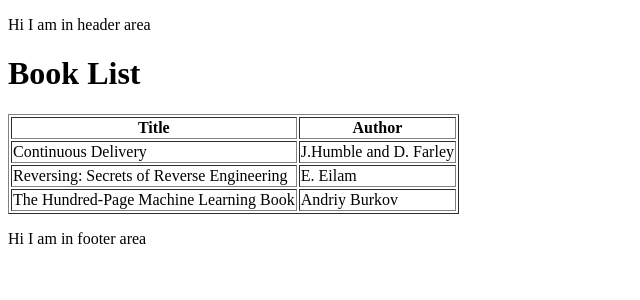
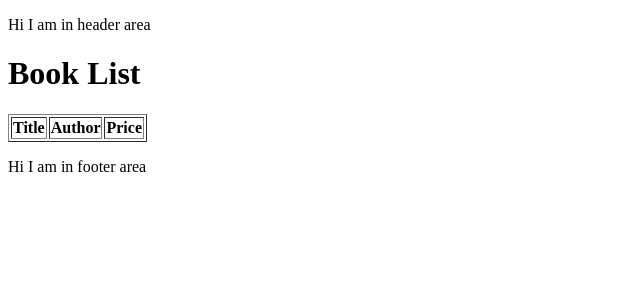
Before and after one commit to Fhma/DemoProject, a Django app: page /books in a window 1280 px wide. Shown: the top 300 px of the page, without its empty margins (0-640 px from the left). Run offline with Django 4.2, Linux system fonts and the light colour scheme; data that the repository does not hold is empty.

Commit message:
lecture 7. also create and migrate of model/table Book into DB

```diff
--- a/apps/bookmodule/views.py
+++ b/apps/bookmodule/views.py
@@ -1,11 +1,14 @@
 from django.shortcuts import render, redirect
+from .models import Book
 
 def index(request):
     # this view return index
 	return render(request, 'bookmodule/index.html')
 
 def books(request):
-    return render(request, 'bookmodule/bookList.html', {'books':__getBooks()})
+    books = Book.objects.filter(price__lte = 100).order_by('-price')
+    print(str(len(books)))
+    return render(request, 'bookmodule/bookList.html', {'books': books})
 
 def filterbooks(request):
 
@@ -15,6 +18,9 @@ def filterbooks(request):
         isAuthor = request.POST.get('option2')
 
         selected = request.POST.get('selectedgenre')
+
+        mybooks = Book.objects.filter(title__icontains='or')
+        mybooks2 = mybooks.filter(price__lte = 100).exclude(author_icontains = 'Saad')
 
         print(f"selected thing = {selected}")
         # now filter
@@ -41,16 +47,3 @@ def book(request, bId):
 
     context = {'book':targetBook} # book is the variable name accessible by template
     return render(request, 'bookmodule/book.html', context)
-
-def __getBooks():
-    books = []
-
-    book1 = {'id':12344321, 'title':'Continuous Delivery', 'author':'J.Humble and D. Farley'}
-    book2 = {'id':56788765, 'title':'Reversing: Secrets of Reverse Engineering', 'author':'E. Eilam'}
-    book3 = {'id':43211234, 'title':'The Hundred-Page Machine Learning Book', 'author':'Andriy Burkov'}
-
-    books.append(book1)
-    books.append(book2)
-    books.append(book3)
-
-    return books
--- a/apps/templates/bookmodule/bookList.html
+++ b/apps/templates/bookmodule/bookList.html
@@ -6,11 +6,13 @@
     <tr>
         <th>Title</th>
         <th>Author</th>
+        <th>Price</th>
     </tr>
     {% for b in books %}
         <tr>
             <td>{{b.title}}</td>
             <td>{{b.author}}</td>
+            <td>{{b.price}}</td>
         </tr>
     {%endfor%}
 </table>
--- a/main/settings.py
+++ b/main/settings.py
@@ -38,6 +38,8 @@ INSTALLED_APPS = [
     'django.contrib.sessions',
     'django.contrib.messages',
     'django.contrib.staticfiles',
+    'apps.bookmodule',
+    'apps.usermodule',
 ]
 
 MIDDLEWARE = [
```
Also changed, not shown: apps/bookmodule/models.py (+4 -6 lines), apps/bookmodule/migrations/0001_initial.py (added), apps/bookmodule/migrations/__init__.py (added).
